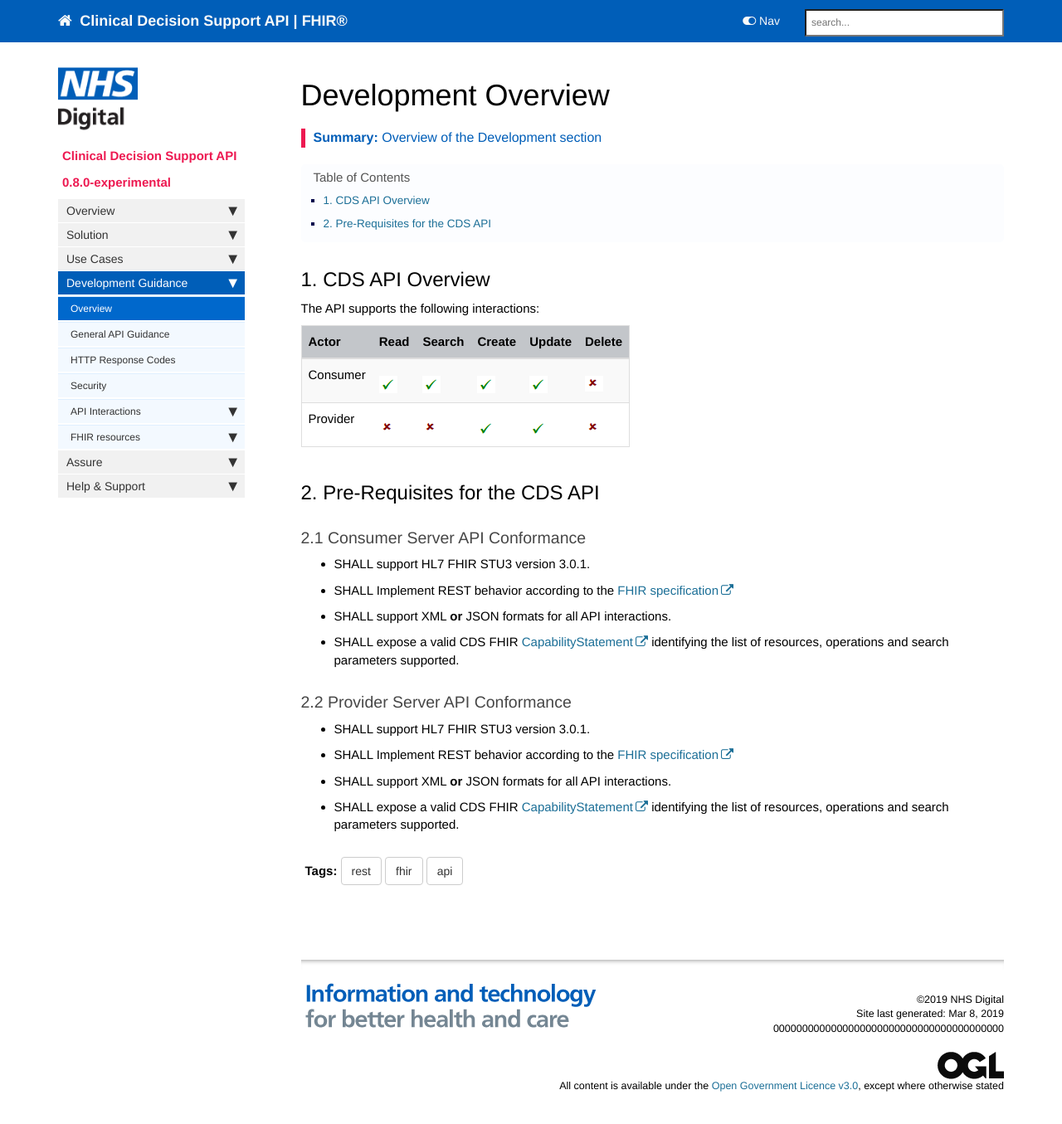
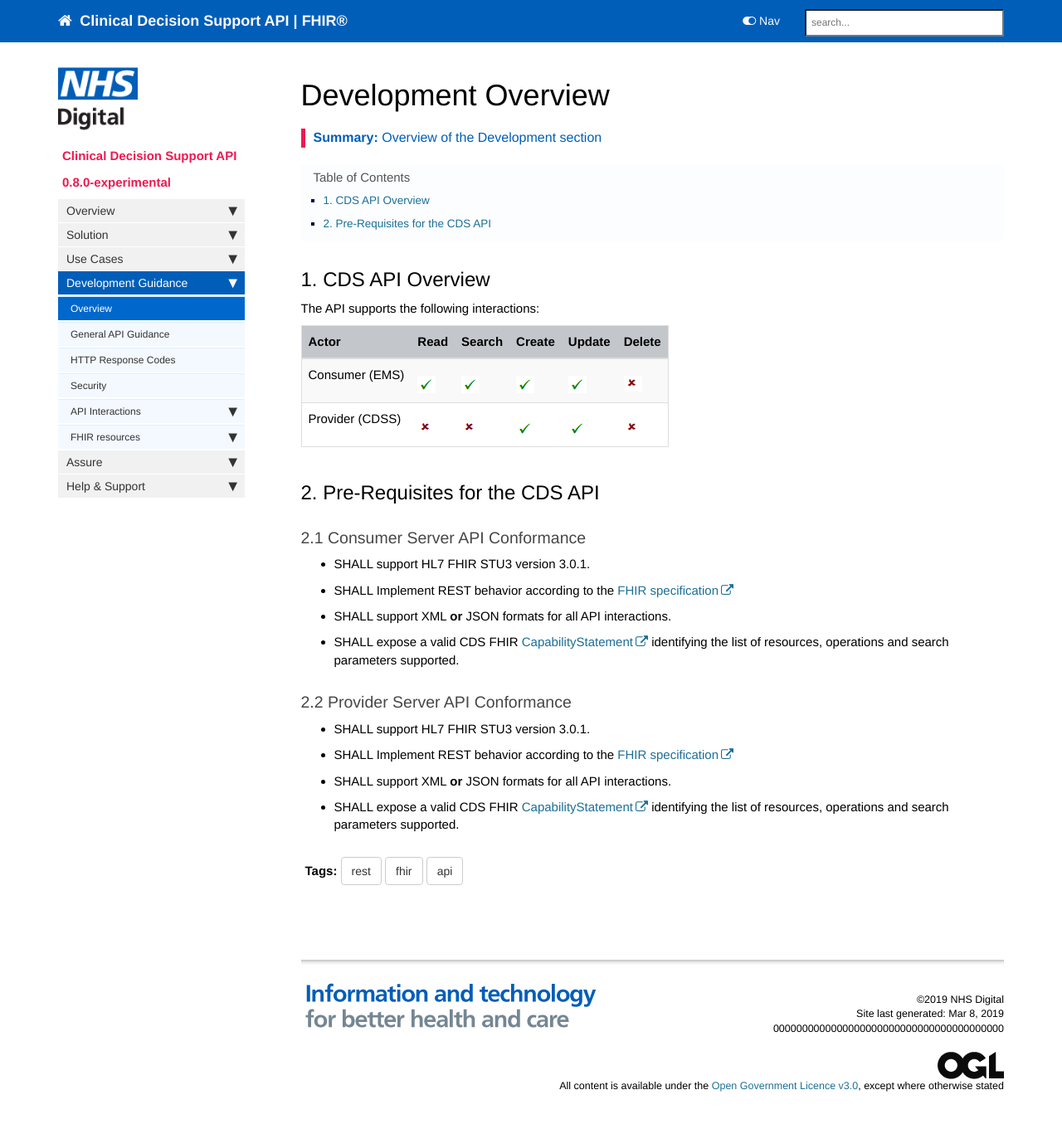
Before and after one commit to nhsconnect/FHIR-CDS, a Jekyll site: the page built from pages/explore/api_overview.md, in a window 1280 px wide and 1379 px high. Shown: the top 1355 px of the window at 83% size. Built offline with Jekyll 4.4.1, drawn with Linux system fonts in a browser that asks for light colours; nearby versions of some CDN libraries; comment, search, counter and statistics services are not loaded.

Commit message:
Updated for review comments

```diff
--- a/pages/explore/api_overview.md
+++ b/pages/explore/api_overview.md
@@ -25,8 +25,8 @@ as detailed in the [Solution Interactions](overview_interactions.html) section o
 
 |Actor|Read|Search|Create|Update|Delete|
 | ------------- | ------------- | ------------- | ------------- | ------------- | ------------- |
-|Consumer|![Cross](images/tick.png)|![Tick](images/tick.png)|![Tick](images/tick.png)|![Tick](images/tick.png)|![Cross](images/cross.png)|
-|Provider|![Cross](images/cross.png)|![Cross](images/cross.png)|![Tick](images/tick.png)|![Tick](images/tick.png)|![Tick](images/cross.png)|
+|Consumer (EMS)|![Cross](images/tick.png)|![Tick](images/tick.png)|![Tick](images/tick.png)|![Tick](images/tick.png)|![Cross](images/cross.png)|
+|Provider (CDSS)|![Cross](images/cross.png)|![Cross](images/cross.png)|![Tick](images/tick.png)|![Tick](images/tick.png)|![Tick](images/cross.png)|
 
 ## 2. Pre-Requisites for the CDS API ##
 
```
